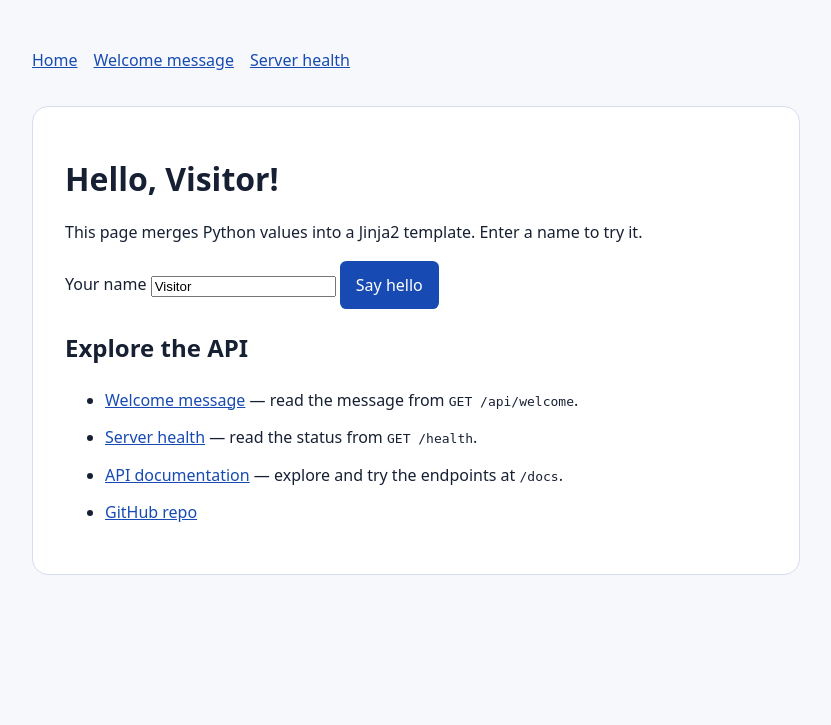
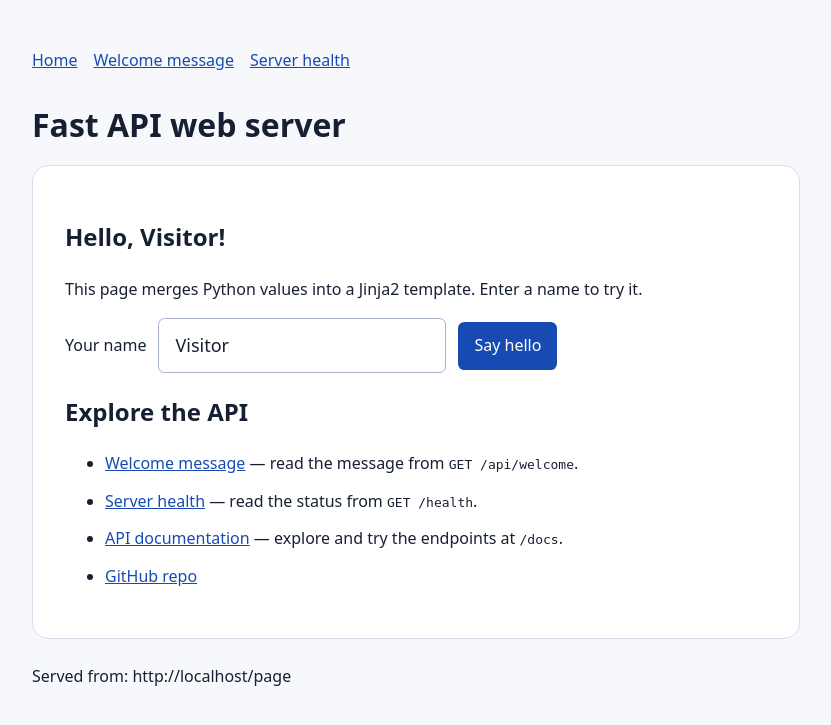
Before and after one commit to ljgww/FastApiServer, a FastAPI app: page /page in a window 1280 px wide. Shown: the top 725 px of the page, without its empty margins (224-1055 px from the left). Run offline with FastAPI, Linux system fonts and the light colour scheme.

Commit message:
added template wide title, restyle text input field to align with button size

```diff
--- a/templates/base.html
+++ b/templates/base.html
@@ -11,6 +11,9 @@
     main { background: white; border: 1px solid #d7deeb; border-radius: 1rem; padding: 2rem; }
     h1 { line-height: 1.2; }
     li { margin: .75rem 0; }
+    form { display: flex; flex-wrap: wrap; align-items: center; gap: .75rem; }
+    input { box-sizing: border-box; width: 18rem; max-width: 100%; min-height: 3rem; padding: .75rem 1rem; border: 1px solid #a6b3c8; border-radius: .4rem; font: inherit; font-size: 1.125rem; color: inherit; }
+    input:focus-visible { outline: 2px solid #174bb3; outline-offset: 2px; }
     button { background: #174bb3; color: white; border: 0; border-radius: .4rem; padding: .7rem 1rem; cursor: pointer; font: inherit; }
     button:disabled { opacity: .65; cursor: wait; }
     pre { padding: 1rem; background: #eef2f8; white-space: pre-wrap; overflow-wrap: anywhere; }
@@ -22,6 +25,10 @@
     <a href="{{ url_for('page_welcome') }}">Welcome message</a>
     <a href="{{ url_for('page_health') }}">Server health</a>
   </nav>
+  <h1>Fast API web server</h1>
   <main>{% block content %}{% endblock %}</main>
+  <br/>
+  Served from: {{ request.url }}
+
 </body>
 </html>
--- a/templates/home.html
+++ b/templates/home.html
@@ -1,6 +1,6 @@
 {% extends "base.html" %}
 {% block content %}
-  <h1>Hello, {{ visitor }}!</h1>
+  <h2>Hello, {{ visitor }}!</h2>
   <p>This page merges Python values into a Jinja2 template. Enter a name to try it.</p>
   <form action="{{ url_for('page_home') }}" method="get">
     <label for="name">Your name</label>
@@ -14,4 +14,5 @@
     <li><a href="{{ url_for('swagger_ui_html') }}">API documentation</a> — explore and try the endpoints at <code>/docs</code>.</li>
     <li><a href="https://github.com/ljgww/FastApiServer">GitHub repo</a></li>
   </ul>
+
 {% endblock %}
```
